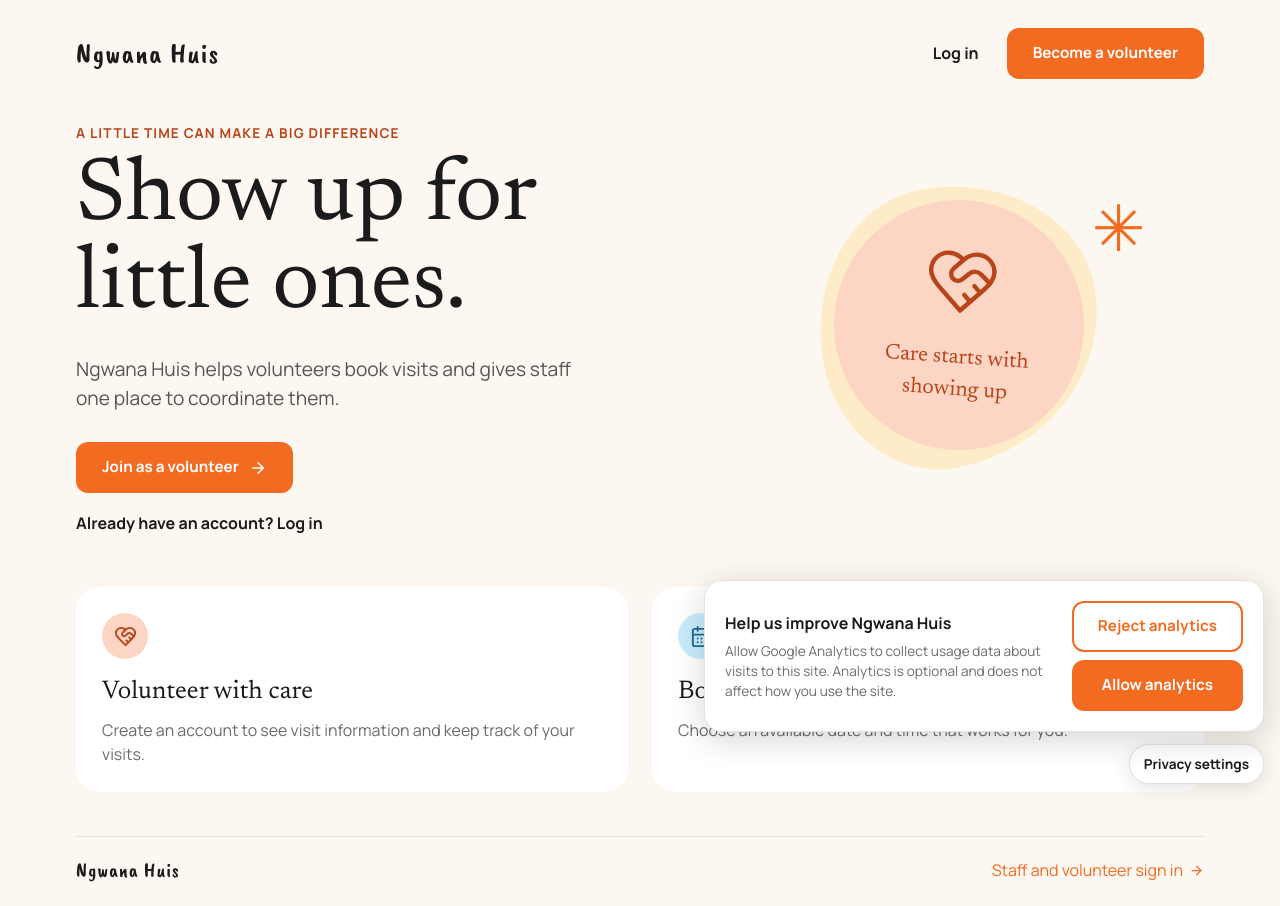
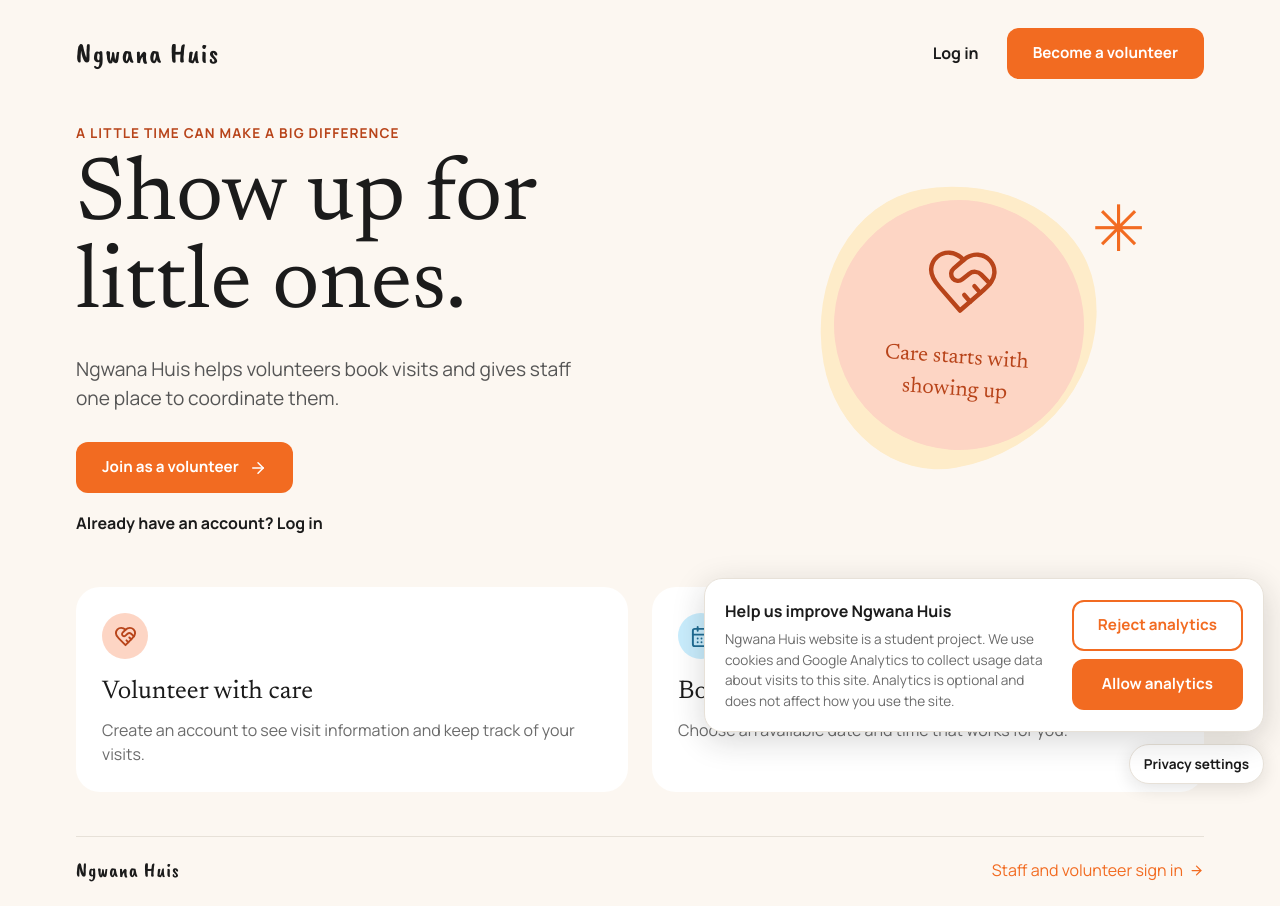
Before and after one commit to 251080-Luckyhook/dv200final, a React (Vite) app in the folder frontend/: page / in a window 1280 px wide. Built offline with nearby package versions, Linux system fonts and the light colour scheme; no server answers.

Commit message:
Update AnalyticsConsent.jsx

```diff
--- a/frontend/src/components/AnalyticsConsent.jsx
+++ b/frontend/src/components/AnalyticsConsent.jsx
@@ -65,8 +65,9 @@ export default function AnalyticsConsent() {
           <div className="analytics-consent-copy">
             <h2>Help us improve Ngwana Huis</h2>
             <p>
-              Allow Google Analytics to collect usage data about visits to this site.
-              Analytics is optional and does not affect how you use the site.
+              Ngwana Huis website is a student project. We use cookies and Google Analytics to collect
+              usage data about visits to this site. Analytics is optional and does not affect
+              how you use the site.
             </p>
             {error && <p className="analytics-consent-error" role="alert">{error}</p>}
           </div>
```
